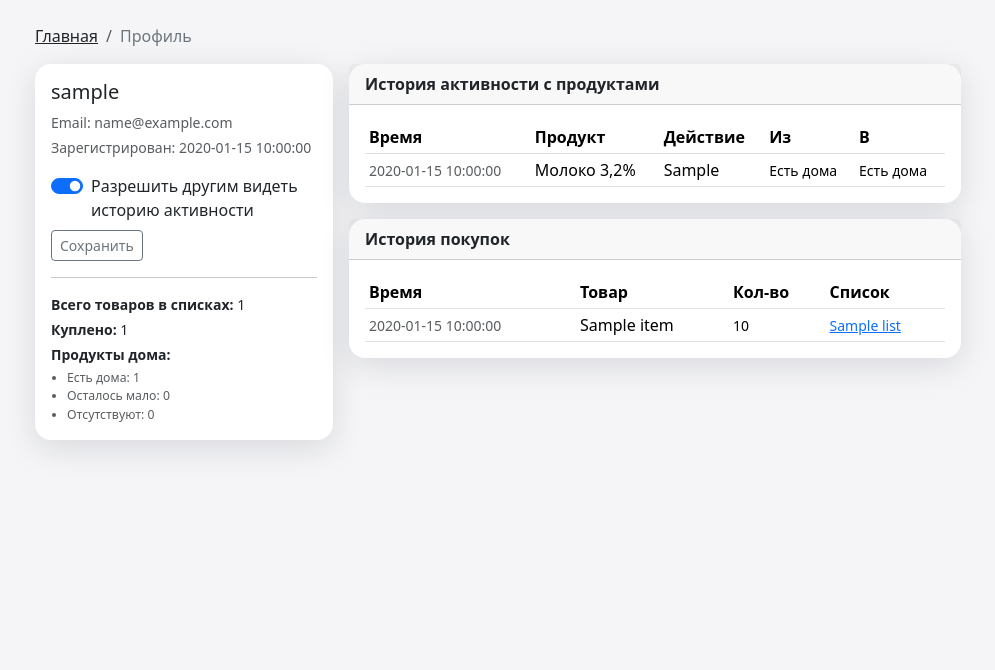
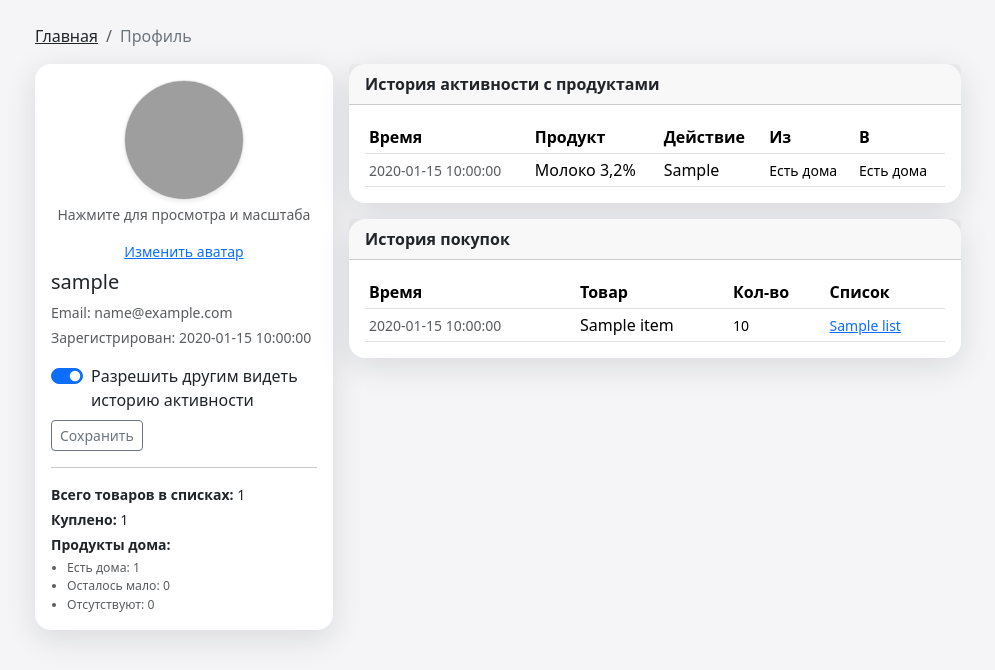
Before and after one commit to Haniem/cloud-app, a Flask app: page /me/profile in a window 1280 px wide. Shown: the part 69-739 px from the top of the page, without its empty margins (142-1137 px from the left). Run offline with Flask 3, Linux system fonts and the light colour scheme; a user stored in the database is signed in; data comes from the database, SQL or seed files in the repository; tables that the repository leaves empty hold one stand-in row (values such as "Sample post"); grey boxes are pictures that could not be loaded.

Commit message:
avatar in profile and detail view

```diff
--- a/app.py
+++ b/app.py
@@ -1091,12 +1091,10 @@ def settings():
     return render_template('settings.html', user=user)
 
 
-@app.route('/avatar/me')
-@login_required
-def avatar_me():
-    """Отдаёт аватар с сервера (без presigned URL в браузере) — надёжнее для Yandex Object Storage."""
-    conn = get_db()
-    row = conn.execute('SELECT avatar_key FROM users WHERE id = ?', (current_user.id,)).fetchone()
+def _avatar_response_for_user(user_id: int):
+    """Отдаёт файл аватара из S3 для указанного пользователя."""
+    conn = get_db()
+    row = conn.execute('SELECT avatar_key FROM users WHERE id = ?', (user_id,)).fetchone()
     conn.close()
     key = row['avatar_key'] if row else None
     if not key or not s3_enabled():
@@ -1113,6 +1111,20 @@ def avatar_me():
         return resp
     except (BotoCoreError, ClientError):
         abort(404)
+
+
+@app.route('/avatar/me')
+@login_required
+def avatar_me():
+    """Аватар текущего пользователя (для шапки и настроек)."""
+    return _avatar_response_for_user(current_user.id)
+
+
+@app.route('/avatar/<int:user_id>')
+@login_required
+def avatar_user(user_id):
+    """Аватар пользователя по id (профиль и просмотр)."""
+    return _avatar_response_for_user(user_id)
 
 
 @app.route('/me/profile', methods=['GET', 'POST'])
--- a/templates/profile.html
+++ b/templates/profile.html
@@ -16,6 +16,32 @@
             <div class="col-12 col-lg-4">
                 <div class="card">
                     <div class="card-body">
+                        {% if user.avatar_key %}
+                        <div class="text-center mb-3">
+                            <button type="button"
+                                    class="btn p-0 border-0 bg-transparent rounded-circle profile-avatar-btn"
+                                    data-bs-toggle="modal"
+                                    data-bs-target="#avatarZoomModal"
+                                    title="Открыть крупнее">
+                                <img src="{{ url_for('avatar_user', user_id=user.id) }}"
+                                     alt=""
+                                     class="rounded-circle border shadow-sm"
+                                     width="120" height="120"
+                                     style="object-fit: cover; cursor: zoom-in;">
+                            </button>
+                            <div class="small text-muted mt-1">Нажмите для просмотра и масштаба</div>
+                        </div>
+                        {% else %}
+                        <div class="text-center mb-3">
+                            <div class="rounded-circle bg-secondary bg-opacity-10 border d-inline-flex align-items-center justify-content-center shadow-sm"
+                                 style="width: 120px; height: 120px;">
+                                <span class="display-5 text-muted">{{ (user.username[0] if user.username else '?')|upper }}</span>
+                            </div>
+                        </div>
+                        {% endif %}
+                        {% if is_owner %}
+                        <p class="small text-center mb-2"><a href="{{ url_for('settings') }}">Изменить аватар</a></p>
+                        {% endif %}
                         <h5 class="card-title mb-2">{{ user.username }}</h5>
                         <p class="mb-1 small text-muted">Email: {{ user.email }}</p>
                         <p class="mb-3 small text-muted">Зарегистрирован: {{ user.created_at }}</p>
@@ -135,4 +161,107 @@
         </div>
     </div>
 </div>
+
+{% if user.avatar_key %}
+<div class="modal fade" id="avatarZoomModal" tabindex="-1" aria-labelledby="avatarZoomModalLabel" aria-hidden="true">
+    <div class="modal-dialog modal-dialog-centered modal-xl">
+        <div class="modal-content bg-dark text-white border-0">
+            <div class="modal-header border-secondary py-2">
+                <h6 class="modal-title" id="avatarZoomModalLabel">Аватар — {{ user.username }}</h6>
+                <button type="button" class="btn-close btn-close-white" data-bs-dismiss="modal" aria-label="Закрыть"></button>
+            </div>
+            <div class="modal-body p-2">
+                <div id="avatarZoomViewport"
+                     class="overflow-auto text-center rounded"
+                     style="max-height: min(85vh, 800px); min-height: 200px; cursor: grab; touch-action: none; background: #111;">
+                    <img id="avatarZoomImg"
+                         src="{{ url_for('avatar_user', user_id=user.id) }}"
+                         alt=""
+                         class="d-inline-block"
+                         style="max-width: none; transform-origin: center center; transition: transform 0.08s ease-out;">
+                </div>
+                <div class="d-flex flex-wrap align-items-center justify-content-center gap-2 mt-3 px-2 pb-1">
+                    <button type="button" class="btn btn-sm btn-outline-light" id="avatarZoomOut" aria-label="Уменьшить">−</button>
+                    <span class="small text-white-50" id="avatarZoomPct">100%</span>
+                    <button type="button" class="btn btn-sm btn-outline-light" id="avatarZoomIn" aria-label="Увеличить">+</button>
+                    <button type="button" class="btn btn-sm btn-outline-secondary" id="avatarZoomReset">Сброс</button>
+                    <span class="small text-white-50 ms-2 d-none d-md-inline">Колёсико мыши — масштаб</span>
+                </div>
+            </div>
+        </div>
+    </div>
+</div>
+{% endif %}
 {% endblock %}
+
+{% block scripts %}
+{% if user.avatar_key %}
+<script>
+(function () {
+    const modal = document.getElementById('avatarZoomModal');
+    const img = document.getElementById('avatarZoomImg');
+    const viewport = document.getElementById('avatarZoomViewport');
+    const pct = document.getElementById('avatarZoomPct');
+    const btnIn = document.getElementById('avatarZoomIn');
+    const btnOut = document.getElementById('avatarZoomOut');
+    const btnReset = document.getElementById('avatarZoomReset');
+    if (!modal || !img || !viewport) return;
+
+    let scale = 1;
+    let tx = 0, ty = 0;
+    let dragging = false;
+    let lastX = 0, lastY = 0;
+
+    function apply() {
+        img.style.transform = 'translate(' + tx + 'px, ' + ty + 'px) scale(' + scale + ')';
+        if (pct) pct.textContent = Math.round(scale * 100) + '%';
+    }
+
+    function setScale(s) {
+        scale = Math.min(5, Math.max(0.25, s));
+        apply();
+    }
+
+    function reset() {
+        scale = 1;
+        tx = 0;
+        ty = 0;
+        apply();
+    }
+
+    btnIn.addEventListener('click', function () { setScale(scale + 0.25); });
+    btnOut.addEventListener('click', function () { setScale(scale - 0.25); });
+    btnReset.addEventListener('click', reset);
+
+    viewport.addEventListener('wheel', function (e) {
+        e.preventDefault();
+        var delta = e.deltaY > 0 ? -0.12 : 0.12;
+        setScale(scale + delta);
+    }, { passive: false });
+
+    modal.addEventListener('shown.bs.modal', reset);
+    modal.addEventListener('hidden.bs.modal', reset);
+
+    viewport.addEventListener('mousedown', function (e) {
+        if (scale <= 1) return;
+        dragging = true;
+        lastX = e.clientX;
+        lastY = e.clientY;
+        viewport.style.cursor = 'grabbing';
+    });
+    window.addEventListener('mouseup', function () {
+        dragging = false;
+        if (viewport) viewport.style.cursor = 'grab';
+    });
+    window.addEventListener('mousemove', function (e) {
+        if (!dragging) return;
+        tx += e.clientX - lastX;
+        ty += e.clientY - lastY;
+        lastX = e.clientX;
+        lastY = e.clientY;
+        apply();
+    });
+})();
+</script>
+{% endif %}
+{% endblock %}
```
